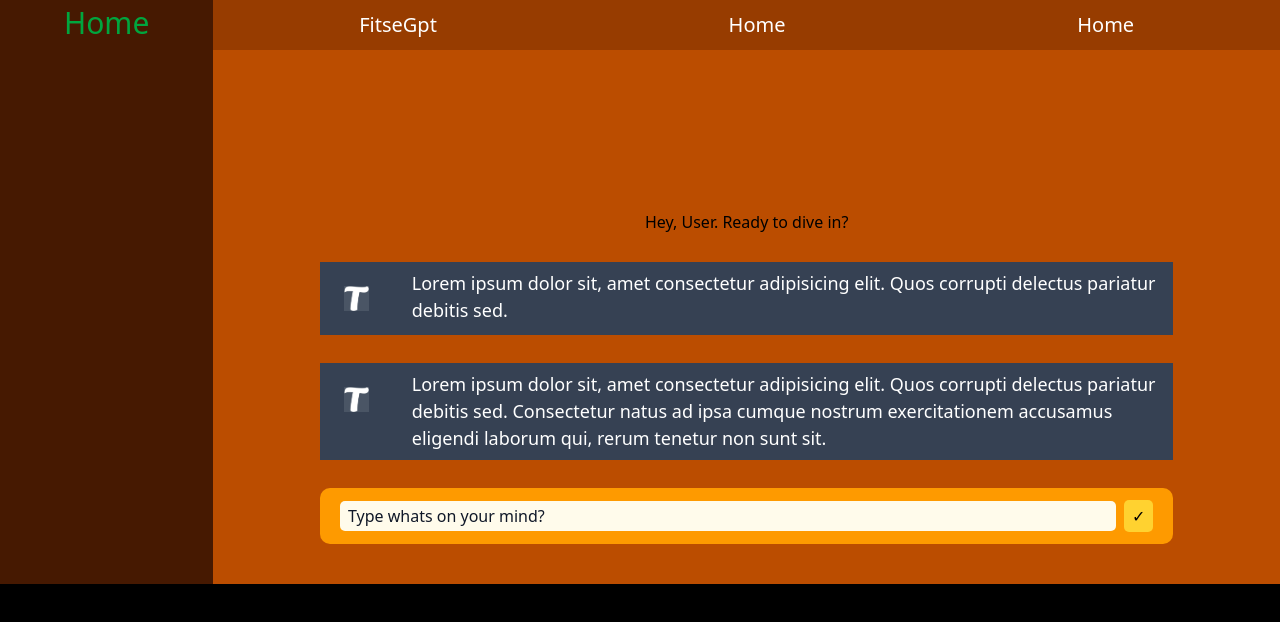
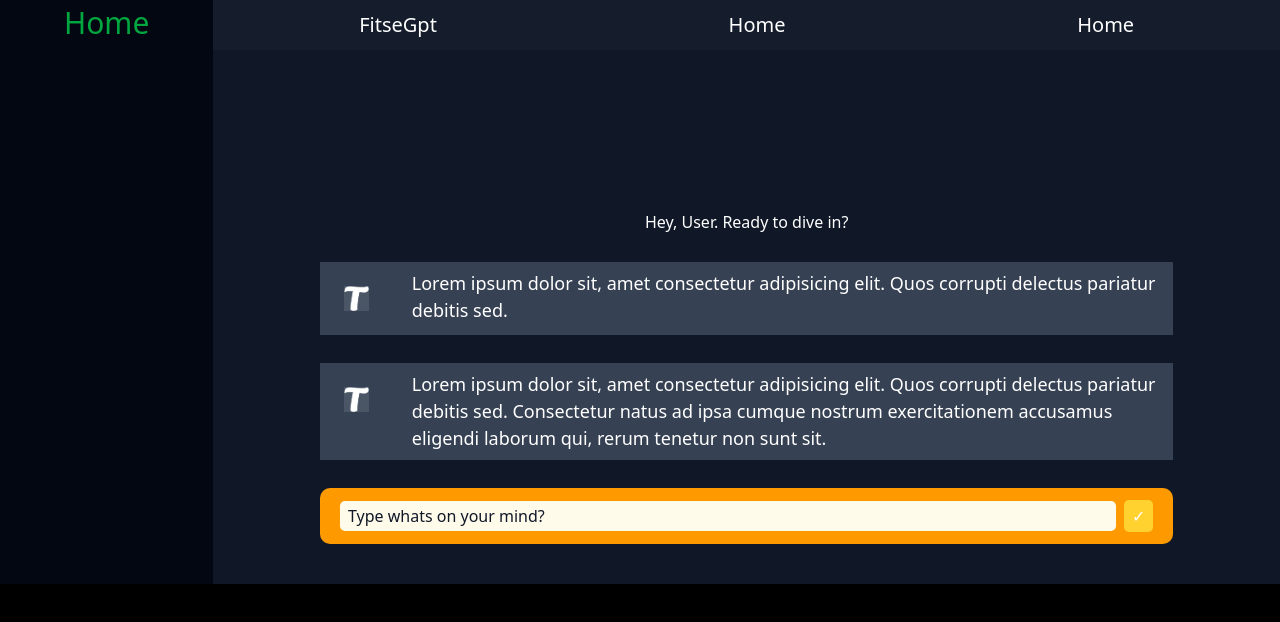
Before and after one commit to codewithfitse/AiChatBot, a React (Vite) app in the folder Frontend/: page /Home in a window 1280 px wide. Shown: the top 622 px of the page. Built offline with nearby package versions, Linux system fonts and the light colour scheme.

Commit message:
CHANGING ON HOMEPAGE

```diff
--- a/Frontend/src/index.css
+++ b/Frontend/src/index.css
@@ -3,6 +3,8 @@
 
 
 body {
+  width: 100%;
+  height: 100%;
   background: #000;
 }
 
--- a/Frontend/src/page/Home.jsx
+++ b/Frontend/src/page/Home.jsx
@@ -3,17 +3,17 @@ import React from "react";
 export const Home = () => {
   return (
     <>
-      <div className="w-full h-auto flex bg-amber-500">
-        <aside className="w-[20%] h-auto bg-amber-950">
+      <div className="w-full min-h-full flex bg-black text-white">
+        <aside className="w-[20%] h-auto bg-gray-950">
           <h1 className="text-[30px] text-green-600 text-center">Home</h1>
         </aside>
-        <main className="w-full h-full flex flex-col items-center bg-amber-900">
-          <nav className="w-full h-[50px] flex justify-around items-center bg-amber-800">
-            <h1 className="text-white text-[20px]">FitseGpt</h1>
-            <h1 className="text-white text-[20px]">Home</h1>
-            <h1 className="text-white text-[20px]">Home</h1>
+        <main className="w-full h-full flex flex-col items-center bg-gray-900">
+          <nav className="w-full h-[50px] flex justify-around items-center bg-white/2">
+            <h1 className="text-[20px]">FitseGpt</h1>
+            <h1 className="text-[20px]">Home</h1>
+            <h1 className="text-[20px]">Home</h1>
           </nav>
-          <div className="w-full h-full pb-10 bg-amber-700">
+          <div className="w-full h-full pb-10 bg-transparent">
             <div className="w-full h-full mt-40 flex flex-col ju items-center space-y-7">
               <h1 className="">Hey, User. Ready to dive in?</h1>
 
```
